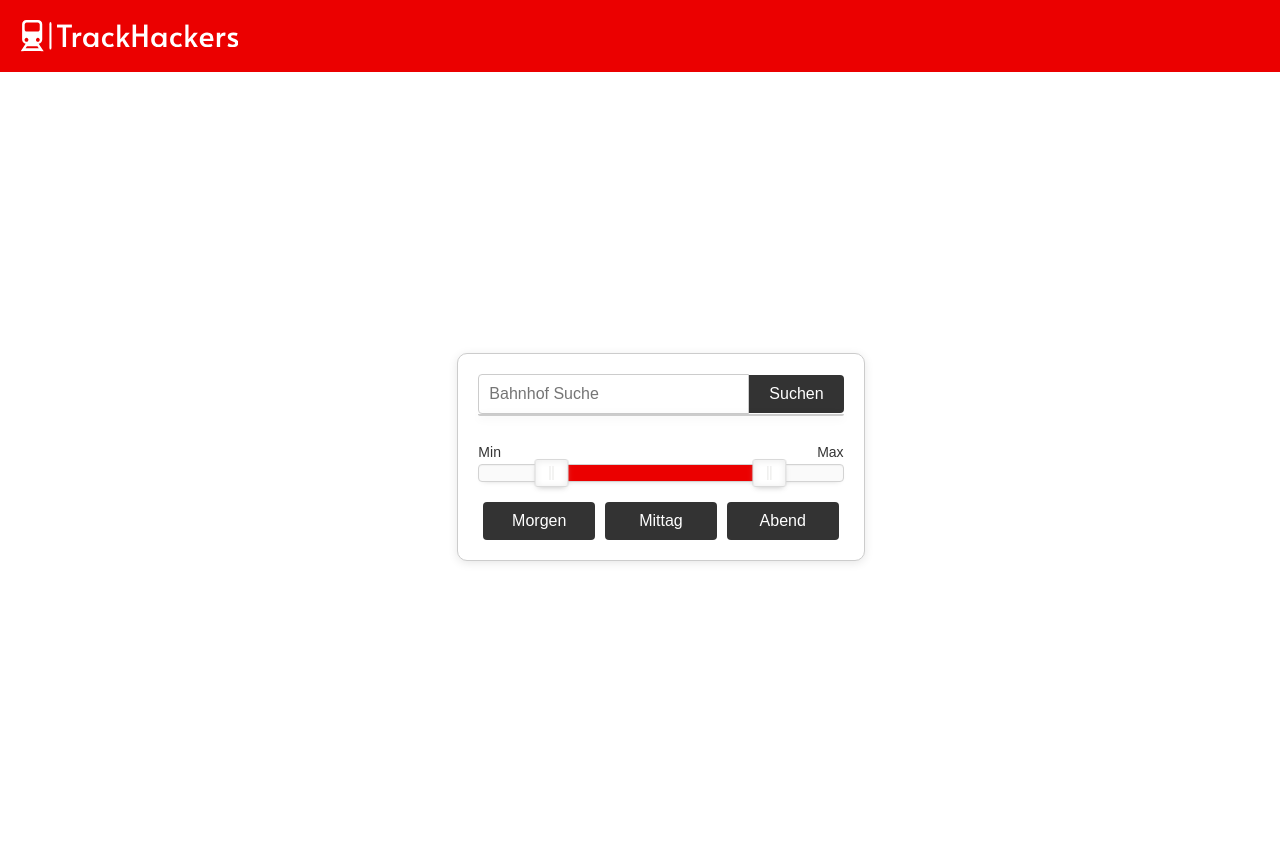
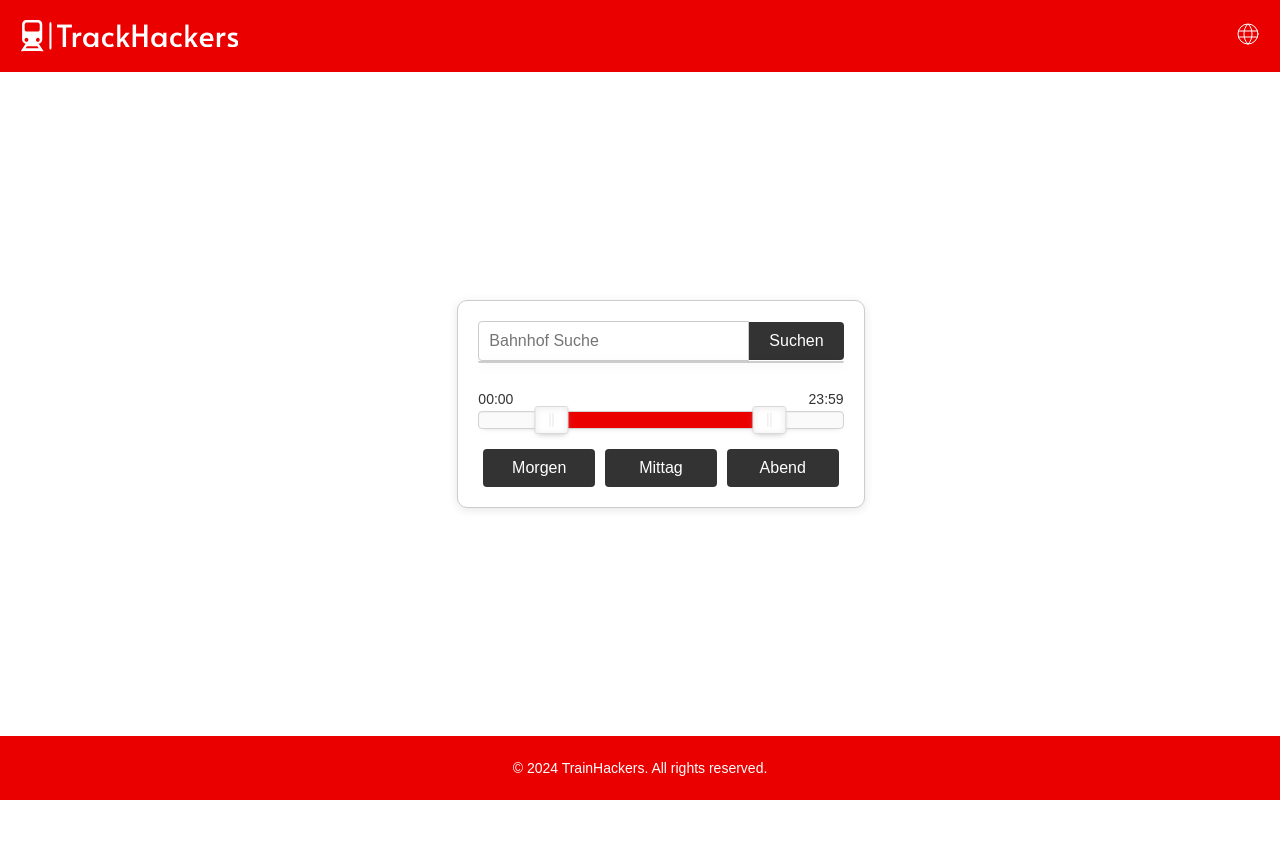
Before and after one commit to Luca-Mezger/sbb-fahrplan, a Flask app: template frontend/templates/index.html in a window 1280 px wide. After the commit the page ends 800 px from the top, so only its background shows below. Run offline with Flask 3, Linux system fonts and the light colour scheme; the template is opened without the code that fills it, so the values that code supplies are empty; some libraries are stand-ins or nearby versions.

Commit message:
add footer

```diff
--- a/frontend/static/css/style.css
+++ b/frontend/static/css/style.css
@@ -1,32 +1,36 @@
-/* frontend/static/css/style.css */
 body {
     font-family: Arial, sans-serif;
     margin: 0;
     background-color: #f4f4f4;
     color: #333;
-    overflow: hidden; /* Prevent scrolling */
     height: 100vh; /* Ensure body takes full screen height */
+    display: flex;
+    flex-direction: column;
 }
 
 header {
     background-color: #EB0000;
-    padding: 20px 20px;
+    padding: 20px;
     display: flex;
     align-items: center;
-    justify-content: flex-start;
+    justify-content: space-between; /* Space between logo and flag */
 }
 
 header .logo {
     height: 32px;
 }
 
+header .language-flag img {
+    height: 24px;
+    cursor: pointer;
+}
+
 .content {
+    flex: 1;
     display: flex;
     justify-content: center;
     align-items: center;
-    height: calc(100vh - 70px); /* Adjusting for the header height */
     padding: 20px;
-    flex-direction: column;
     background-color: white;
 }
 
@@ -143,3 +147,12 @@ header .logo {
 .action-button:hover {
     background-color: #555;
 }
+
+footer {
+    background-color: #EB0000;
+    color: white;
+    text-align: center;
+    padding: 10px 0;
+    width: 100%;
+    font-size: 14px;
+}
--- a/frontend/templates/index.html
+++ b/frontend/templates/index.html
@@ -1,4 +1,3 @@
-<!-- frontend/templates/index.html -->
 <!DOCTYPE html>
 <html lang="en">
 <head>
@@ -12,7 +11,16 @@
 <body>
     <header>
         <img src="{{ url_for('static', filename='assets/logo.svg') }}" alt="Logo" class="logo">
+        <div class="language-flag">
+            <svg width="24px" height="24px" viewBox="0 0 24 24" role="img" xmlns="http://www.w3.org/2000/svg" aria-labelledby="languageIconTitle" stroke="#FFFFFF" stroke-width="1" stroke-linecap="square" stroke-linejoin="miter" fill="none" color="#FFFFFF">
+                <title id="languageIconTitle">Language</title>
+                <circle cx="12" cy="12" r="10" />
+                <path stroke-linecap="round" d="M12,22 C14.6666667,19.5757576 16,16.2424242 16,12 C16,7.75757576 14.6666667,4.42424242 12,2 C9.33333333,4.42424242 8,7.75757576 8,12 C8,16.2424242 9.33333333,19.5757576 12,22 Z" />
+                <path stroke-linecap="round" d="M2.5 9L21.5 9M2.5 15L21.5 15" />
+            </svg>
+        </div>
     </header>
+
 
     <div class="content">
         <div id="search-container">
@@ -25,8 +33,8 @@
 
                 <div class="slider-container">
                     <div class="slider-labels">
-                        <span>Min</span>
-                        <span>Max</span>
+                        <span>00:00</span>
+                        <span>23:59</span>
                     </div>
                     <div id="range-slider"></div>
                 </div>
@@ -40,6 +48,10 @@
         </div>
     </div>
 
+    <footer>
+        <p>&copy; 2024 TrainHackers. All rights reserved.</p>
+    </footer>
+
     <!-- Include the noUiSlider JS via CDN -->
     <script src="https://cdnjs.cloudflare.com/ajax/libs/noUiSlider/15.7.0/nouislider.min.js"></script>
     <script src="{{ url_for('static', filename='js/main.js') }}"></script>
```
Also changed, not shown: frontend/static/assets/language.svg (added).
